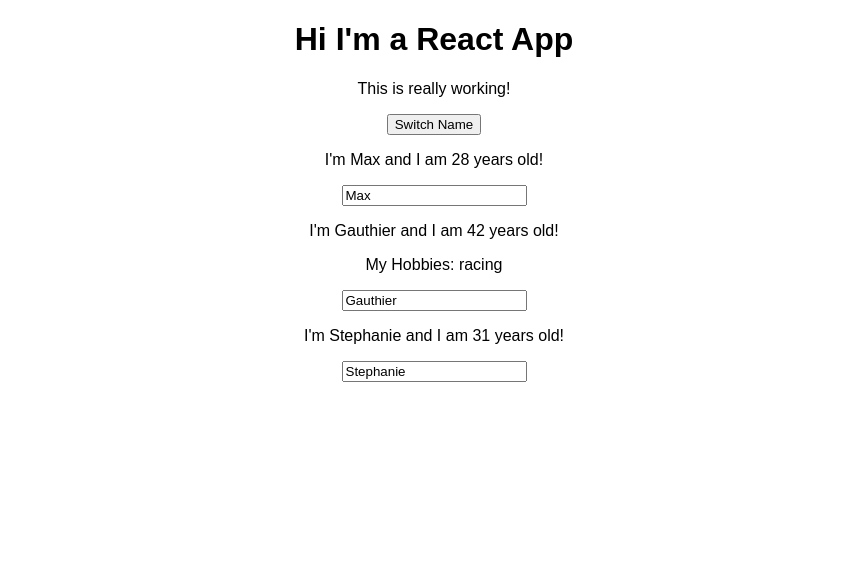
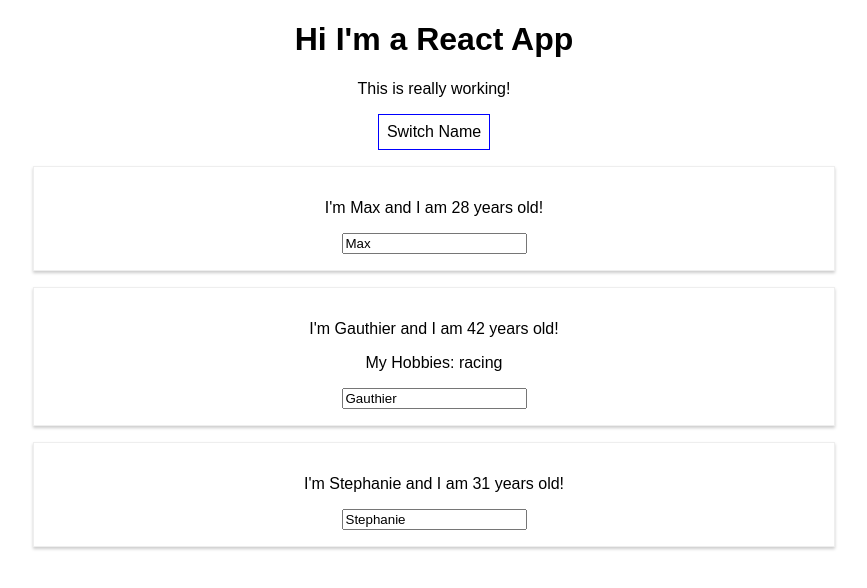
Before and after one commit to gauthier-delmee/react-complete-guide, a React (Create React App) app: page / in a window 1280 px wide. Shown: the top 588 px of the page, without its empty margins (206-1073 px from the left). Built offline with nearby package versions, Linux system fonts and the light colour scheme.

Commit message:
Added styling both inline and normal css

```diff
--- a/src/App.js
+++ b/src/App.js
@@ -33,11 +33,20 @@
   }
 
   render() {
+    const style = {
+      backgroundColor: 'white',
+      font: 'inherit',
+      border: '1px solid blue',
+      padding: '8px',
+      cursor: 'pointer',
+    }
     return (
       <div className="App">
         <h1>Hi I'm a React App</h1>
         <p>This is really working!</p>
-        <button onClick={() => this.switchNameHandler('Eleonora')}>Switch Name</button>
+        <button
+          style={style}
+          onClick={() => this.switchNameHandler('Eleonora')}>Switch Name</button>
         <Person
           name={this.state.persons[0].name}
           age={this.state.persons[0].age} />
--- /dev/null
+++ b/src/Person/Person.css
@@ -0,0 +1,8 @@
+.Person {
+  width: 60%;
+  margin: 16px auto;
+  border: 1px solid #eee;
+  box-shadow: 0 2px 3px #ccc;
+  padding: 16px;
+  text-align: center;
+}
--- a/src/Person/Person.js
+++ b/src/Person/Person.js
@@ -1,8 +1,10 @@
 import React from 'react';
+
+import './Person.css';
 
 const person = (props) => {
   return (
-    <div>
+    <div className="Person">
       <p onClick={props.click}>I'm {props.name} and I am {props.age} years old!</p>
       <p>{props.children}</p>
       <input type="text" onChange={props.changed} value={props.name} />
```
